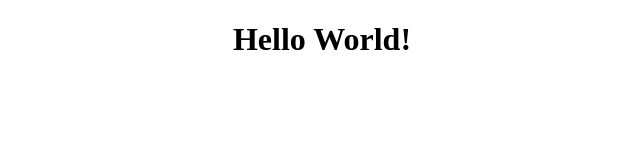
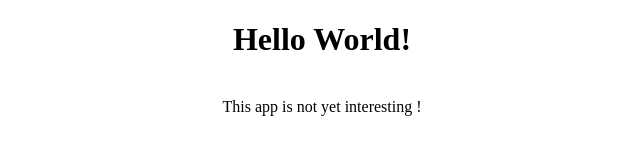
Before and after one commit to JoeStagner/HelloWorld, a plain HTML site: page index.html in a window 1280 px wide. Shown: the whole page, without its empty margins (318-958 px from the left). Drawn offline with Linux system fonts and the light colour scheme.

Commit message:
Add a line of content !

```diff
--- a/config.xml
+++ b/config.xml
@@ -8,7 +8,7 @@
     <name>Hello World</name>
 
     <description>
-        A hellow world example app.
+        A hello world example app.
     </description>
 
     <author href="https://github.com/JoeStagner/HelloWorld" email="joestagner@gmail.com">
--- a/index.html
+++ b/index.html
@@ -8,6 +8,8 @@
 		<div>
 		<center>
 		<h1>Hello World!</h1>
+		<br />
+		This app is not yet interesting !
 		</center>
 		</div>
 
```
